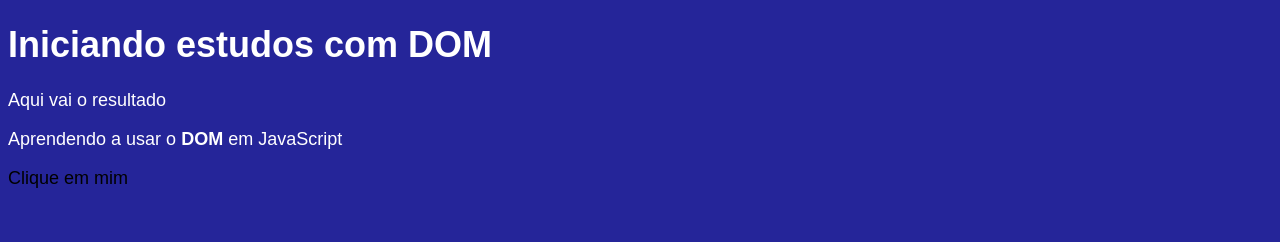
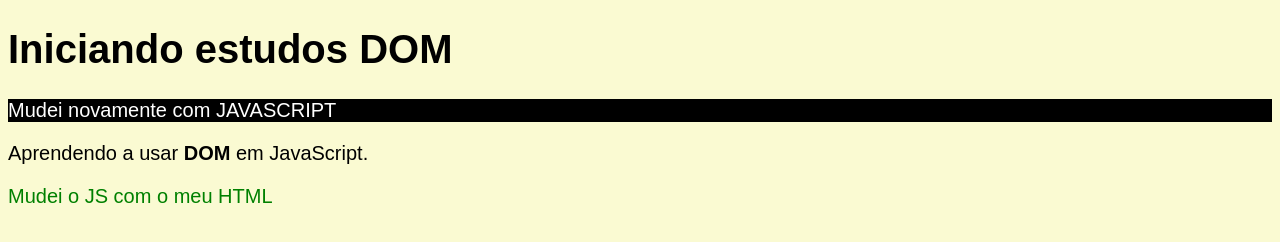
Before and after one commit to gustavoluan-dot/JavaScript, a plain HTML site: page aula09/ex005.html in a window 1280 px wide. Drawn offline with Linux system fonts and the light colour scheme.

Commit message:
Document Object Model

```diff
--- a/aula09/ex005.html
+++ b/aula09/ex005.html
@@ -5,28 +5,29 @@
     <meta name="viewport" content="width=device-width, initial-scale=1.0">
     <title>Primeiros passos com DOM</title>
     <style>
-
         body {
-            background-color: rgb(37, 37, 153);
-            color: white;
-            font : Normal 18px Arial;
-
-
+            min-height: 100vh;
+            background-color: lightgoldenrodyellow;
+            overflow-y: hidden;
+            font-size: 20px;
+            font-family: Arial, Helvetica, sans-serif;
         }
-
     </style>
 </head>
 <body>
-    <h1 id="titulo">Iniciando estudos com DOM</h1>
-    <p>Aqui vai o resultado</p>
-    <p name="paragrafo">Aprendendo a usar o <strong>DOM</strong> em JavaScript</p>
-    <div class="msg">Clique em mim</div>
+    <h1>Iniciando estudos DOM</h1>
+    <p id="msg2">Aqui vai o resultado</p>
+    <p>Aprendendo a usar <strong>DOM</strong> em JavaScript.</p>
+    <div name = "msg">Clique em mim</div>
 
     <script>
-        var corpo = document.body
-        var p1 = document.getElementsByTagName('p')[1]
-        var d = document.querySelector('div.msg')
-        d.style.color = 'black'
+        var mensagem = document.getElementsByName ('msg') [0]
+        mensagem.style.color = 'green'
+        mensagem.innerText = 'Mudei o JS com o meu HTML'
+        var mensagem2 = document.querySelector('#msg2')
+        mensagem2.style.background = 'black'
+        mensagem2.style.color = 'white'
+        mensagem2.innerText = 'Mudei novamente com JAVASCRIPT'
     </script>
 </body>
 </html>
```
Also changed, not shown: revisao/index.html (deleted, +0 -20 lines).
